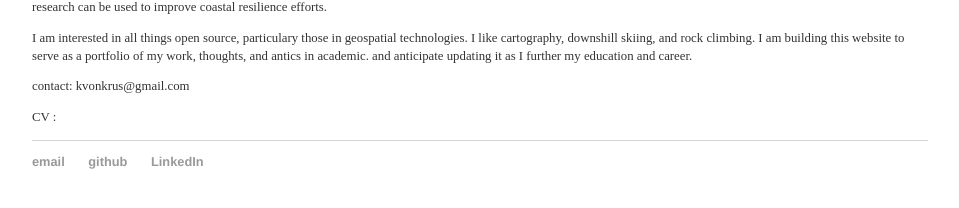
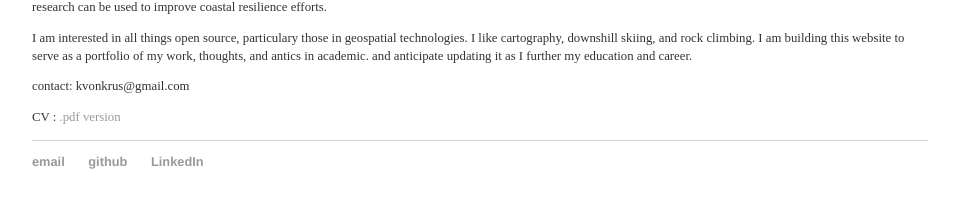
Before and after one commit to maptheabyss/kvonkrusenstiern.github.io, a Jekyll site: the page built from about/index.html, in a window 1280 px wide. Shown: the part 485-693 px from the top of the page, without its empty margins (160-1119 px from the left). Built offline with Jekyll 4.4.1, drawn with Linux system fonts in a browser that asks for light colours.

Commit message:
Update index.html

```diff
--- a/about/index.html
+++ b/about/index.html
@@ -10,5 +10,5 @@
 
 	<p>contact: kvonkrus@gmail.com</p>
 
-	<p> CV : <a ref"[vonkrusenstiern_cv.pdf](https://github.com/kvonkrusenstiern/kvonkrusenstiern.github.io/files/124133/vonkrusenstiern_cv.pdf)"></a></p>
+	<p> CV : <a ref"https://github.com/kvonkrusenstiern/kvonkrusenstiern.github.io/files/124133/vonkrusenstiern_cv.pdf)"> .pdf version</a></p>
 </div><!-- /.blurb -->
```
